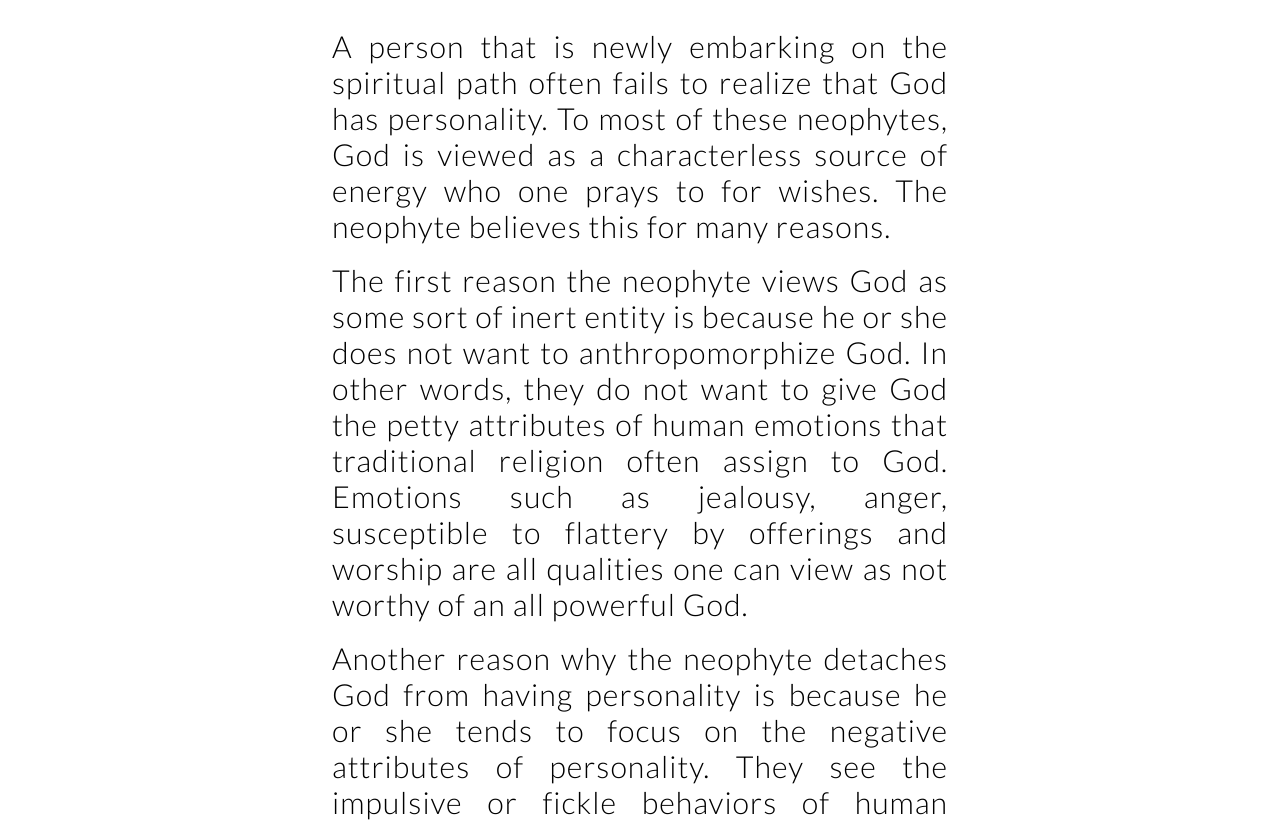
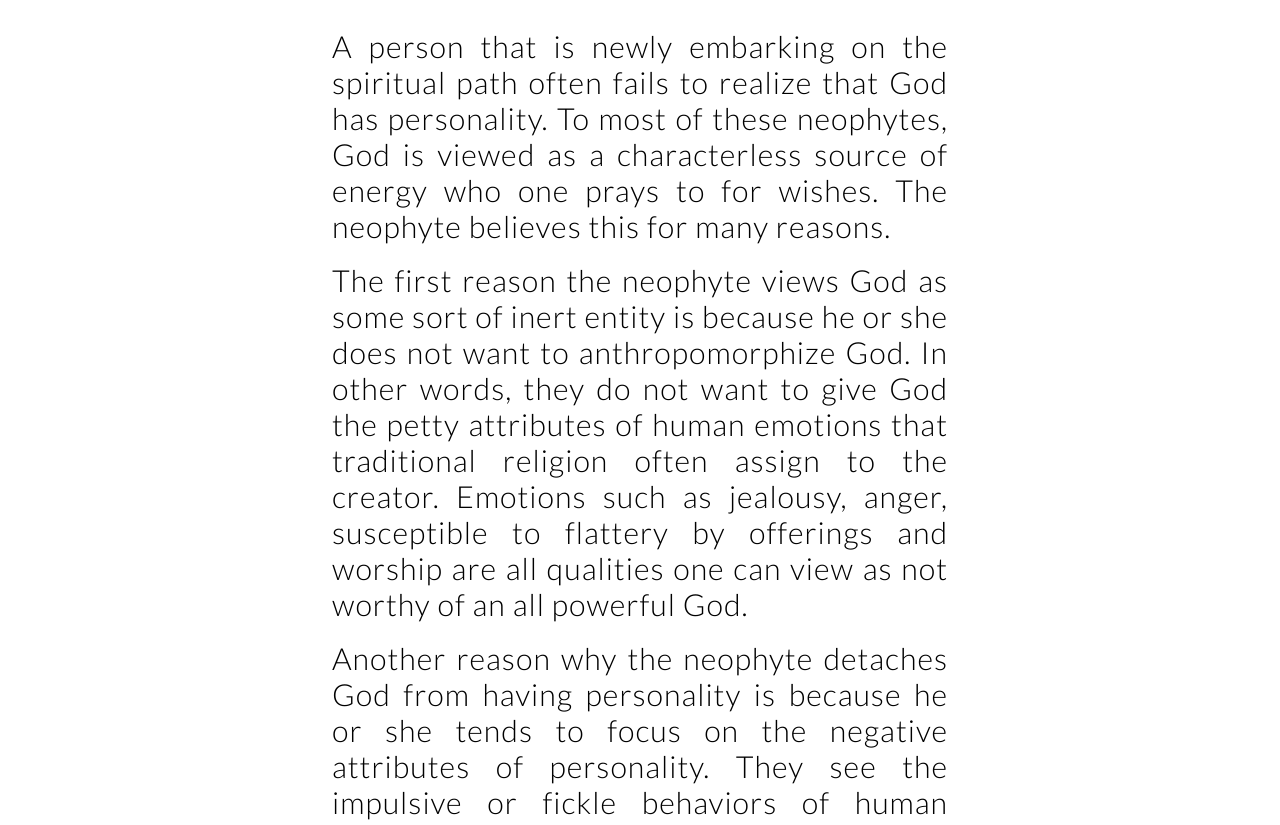
Before and after one commit to Cinquain/jamesallan, a website: page public/articles/god_has_personality.html in a window 1280 px wide. Shown: the part 254-1079 px from the top of the page. Drawn offline with Linux system fonts and the light colour scheme.

Commit message:
fixed doublespeak

```diff
--- a/public/articles/god_has_personality.html
+++ b/public/articles/god_has_personality.html
@@ -76,7 +76,7 @@ xmlns:fb="http://ogp.me/ns/fb#">
 
         <div class="paragraph">
             <p>
-                The first reason the neophyte views God as some sort of inert entity is because he or she does not want to anthropomorphize God. In other words, they do not want to give God the petty attributes of human emotions that traditional religion often assign to God. Emotions such as jealousy, anger, susceptible to flattery by offerings and worship are all qualities one can view as not worthy of an all powerful God.
+                The first reason the neophyte views God as some sort of inert entity is because he or she does not want to anthropomorphize God. In other words, they do not want to give God the petty attributes of human emotions that traditional religion often assign to the creator. Emotions such as jealousy, anger, susceptible to flattery by offerings and worship are all qualities one can view as not worthy of an all powerful God.
             </p>
         </div>
         <br>
```
